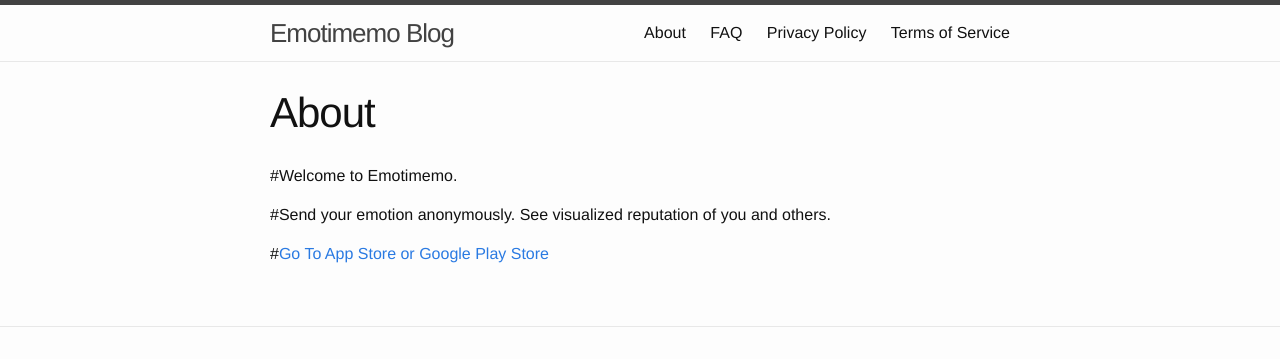
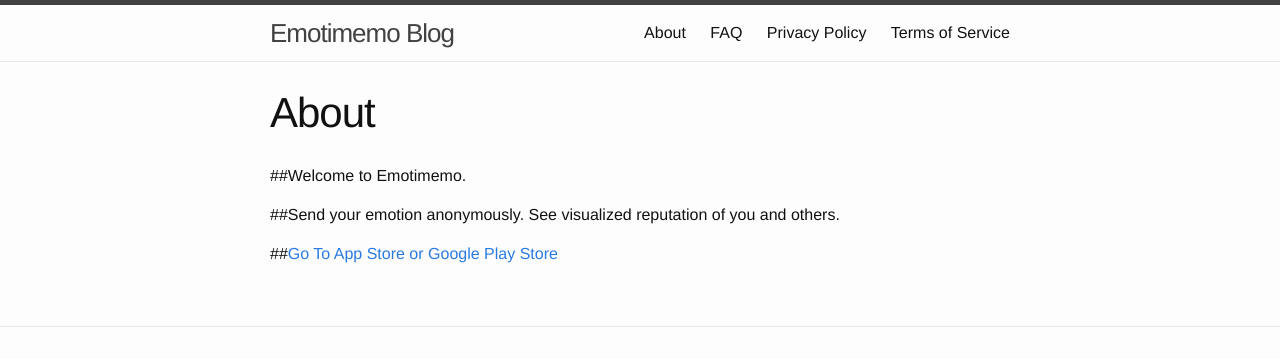
Before and after one commit to 78lab/78lab.github.io, a Jekyll site: the page built from about.md, in a window 1280 px wide. Shown: the top 359 px of the page. Built offline with Jekyll 4.4.1, drawn with Linux system fonts in a browser that asks for light colours.

Commit message:
Auto Commit Msg.

```diff
--- a/about.md
+++ b/about.md
@@ -4,8 +4,8 @@
 permalink: /about/
 ---
 
-#Welcome to Emotimemo.
+##Welcome to Emotimemo.
 
-#Send your emotion anonymously. See visualized reputation of you and others.
+##Send your emotion anonymously. See visualized reputation of you and others.
 
-#[Go To App Store or Google Play Store](https://bnc.lt/fHEh/fJ8P8GM7fq)
+##[Go To App Store or Google Play Store](https://bnc.lt/fHEh/fJ8P8GM7fq)
```
